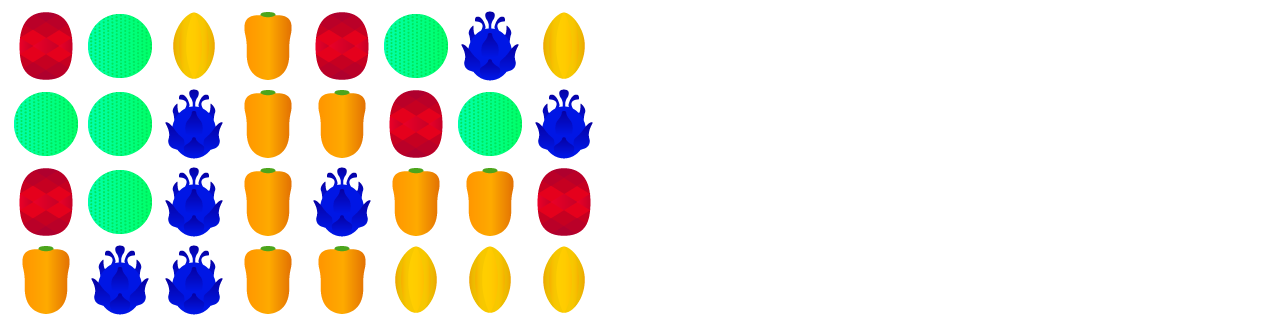
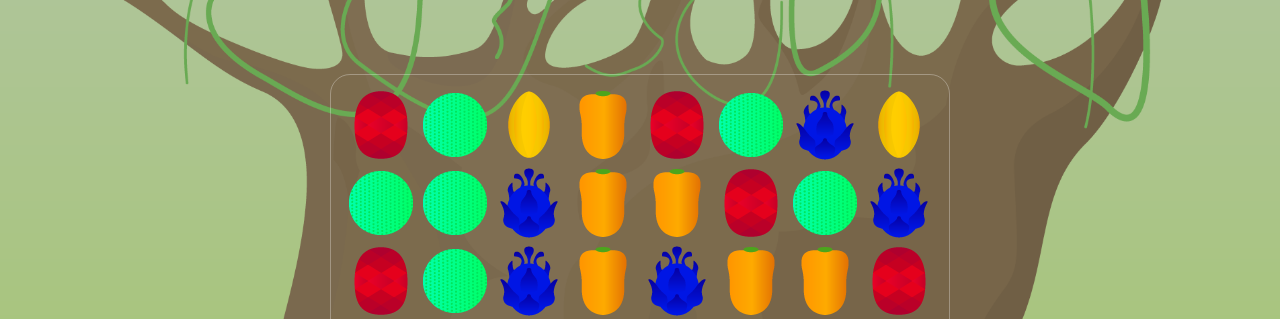
Before and after one commit to Adam966/candyCrush, a plain HTML site: page game.html in a window 1280 px wide. Shown: the top 319 px of the page. Drawn offline with nearby package versions, Linux system fonts and the light colour scheme.

Commit message:
oprava prepojenia z css

```diff
--- a/game.html
+++ b/game.html
@@ -4,7 +4,7 @@
 <meta charset="utf-8">
 <title>Candy Crush</title>
 <!-- CSS prepojenie-->
-<link rel="stylesheet" href="css/style.css" type="text/css">
+<link rel="stylesheet" href="css/styleGame.css" type="text/css">
 <!-- JS prepojenie-->
 <script type="text/javascript" src="js/app.js"></script>
 <!-- jQuery prepojenie-->
```
